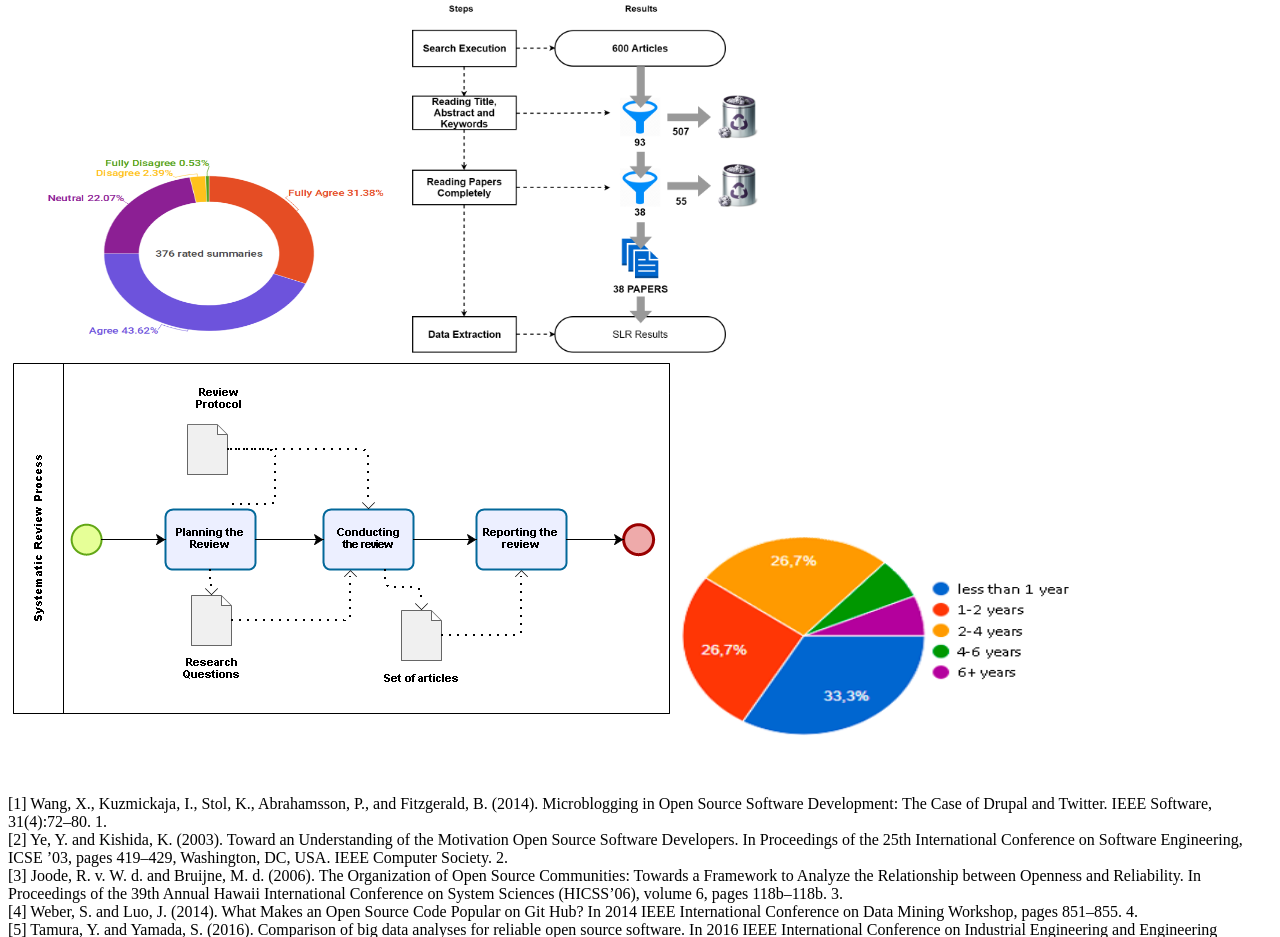
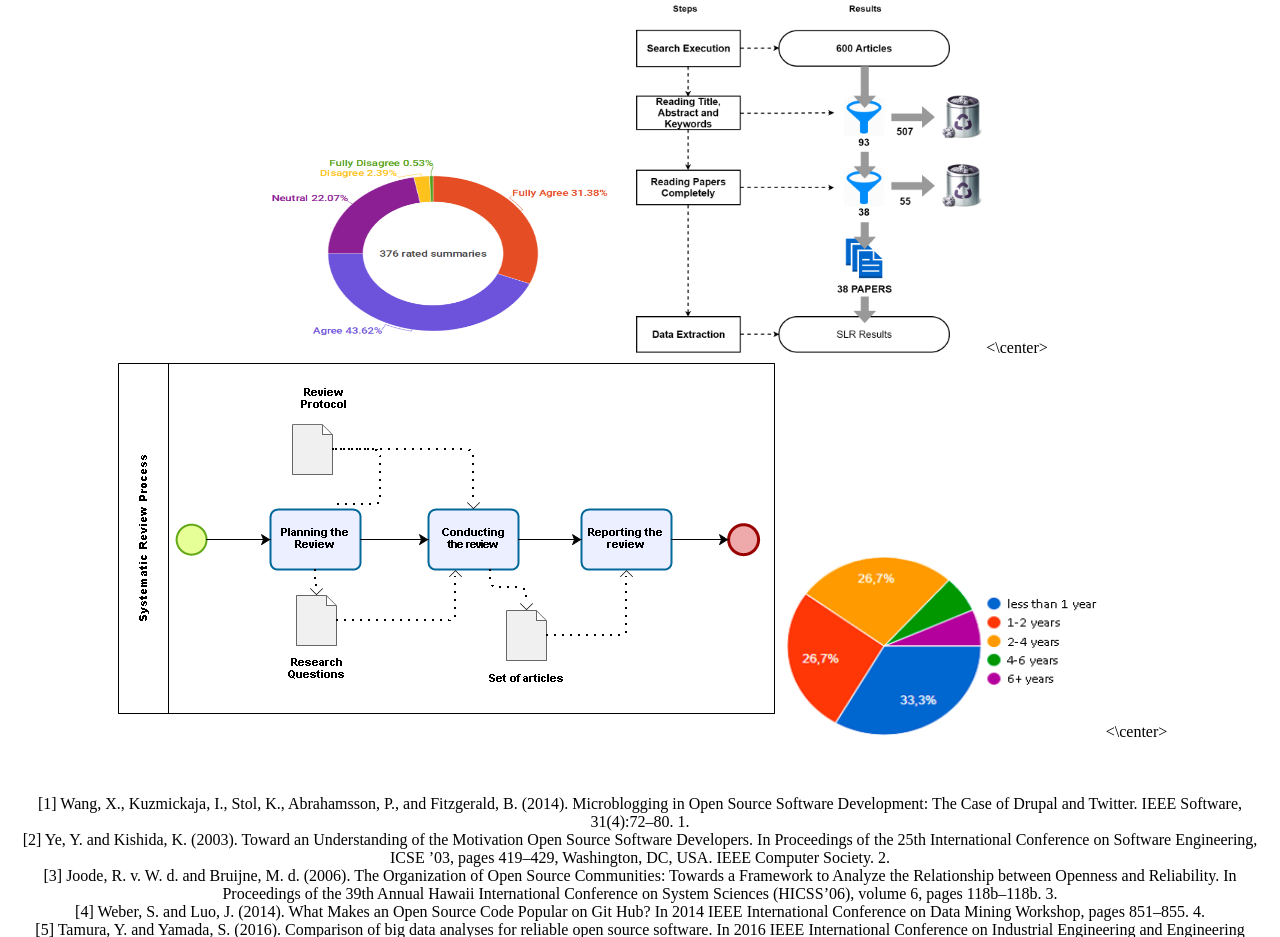
Before and after one commit to michelangelo246/michelangelo246.github.io, a plain HTML site: page index.html in a window 1280 px wide. Shown: the part 2185-3122 px from the top of the page. Drawn offline with Linux system fonts and the light colour scheme.

Commit message:
Update index.html

```diff
--- a/index.html
+++ b/index.html
@@ -320,12 +320,11 @@ SLR
 </table></div>
 
 	<br><br><br><br>
-
-	<img src="general_results.png" alt="Overall Results" class="center" width="400" height="200">
-	<img src="SLR stages.png" alt="SLR stages" class="center" width="350" height="350">
+	<center><img src="general_results.png" alt="Overall Results" class="center" width="400" height="200">
+	<img src="SLR stages.png" alt="SLR stages" class="center" width="350" height="350"><\center>
 	<br>
-	<img src="SLR Process.png" alt="SLR Process" class="center">
-	<img src="experiencia.png" alt="Experiency" class="center" width="400" height="200">
+	<center><img src="SLR Process.png" alt="SLR Process" class="center">
+	<img src="experiencia.png" alt="Experiency" class="center" width="320" height="180"><\center>
 
 
 
```
